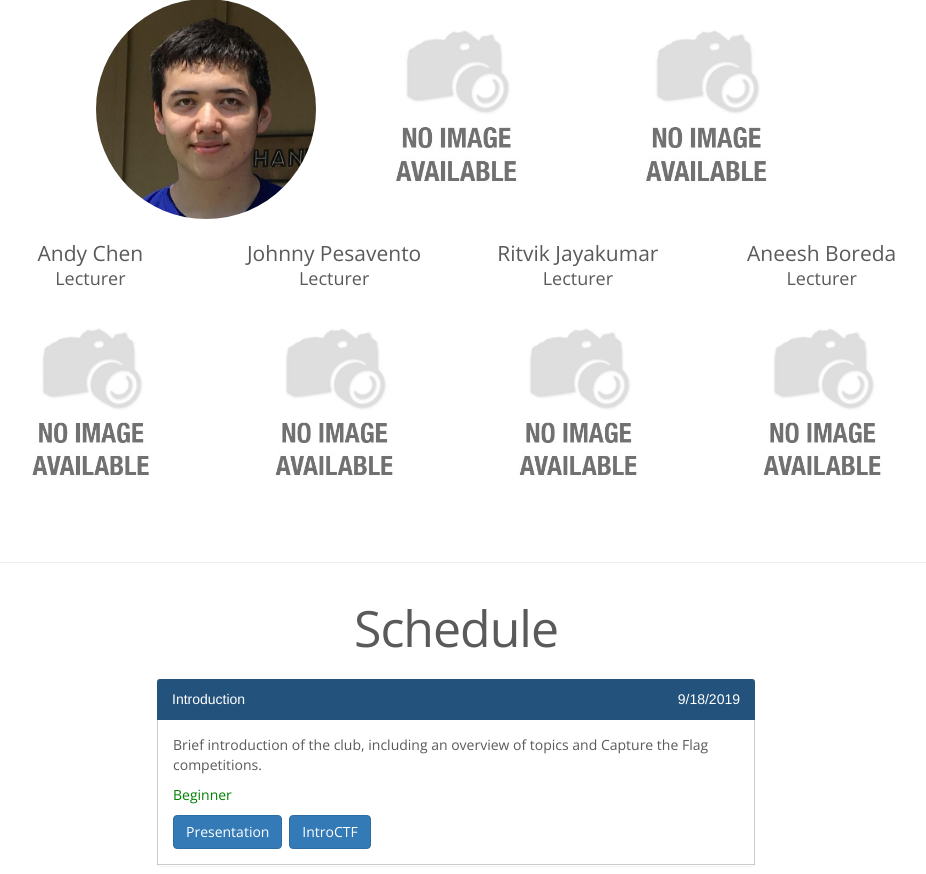
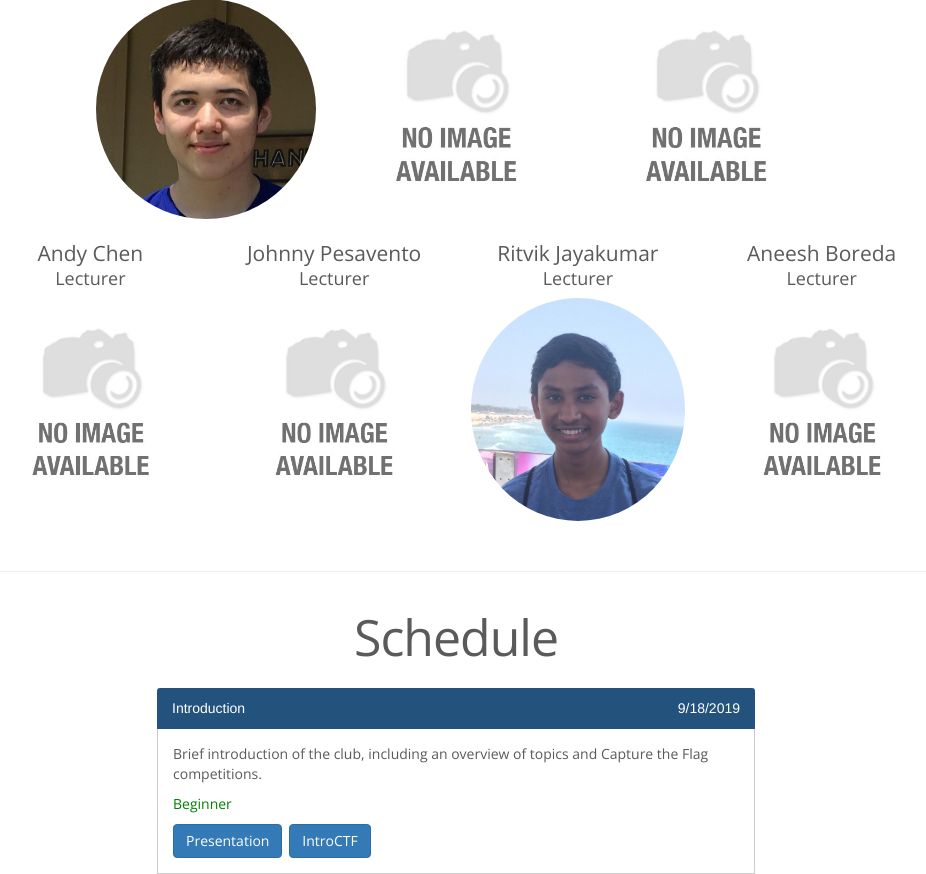
Before and after one commit to evanyeyeye/csc, a PHP site: page / in a window 1280 px wide. Shown: the part 846-1720 px from the top of the page, without its empty margins (184-1110 px from the left). Run offline with PHP 8.4, Linux system fonts and the light colour scheme; some libraries are stand-ins or nearby versions.

Commit message:
Updating Ritvik's picture

```diff
--- a/index.php
+++ b/index.php
@@ -132,7 +132,7 @@
                                 <div class="col-xs-6 officer">
                                     <p class="lead">Ritvik Jayakumar</p>
                                     <h4>Lecturer</h4>
-                                    <img class="img-responsive img-circle" src="images/no_image_available.jpg" alt="Ritvik Jayakumar">
+                                    <img class="img-responsive img-circle" src="images/officers/ritvik.jpg" alt="Ritvik Jayakumar">
                                 </div>
                                 <div class="col-xs-6 officer">
                                     <p class="lead">Aneesh Boreda</p>
```
